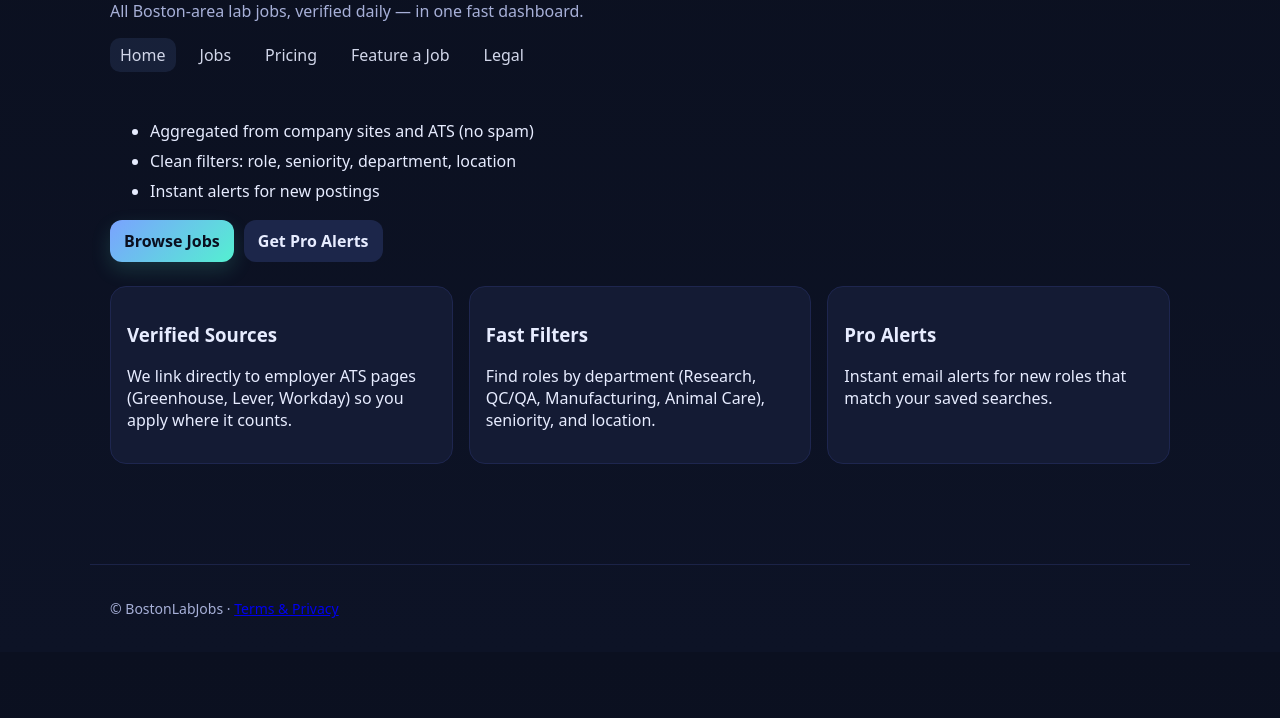
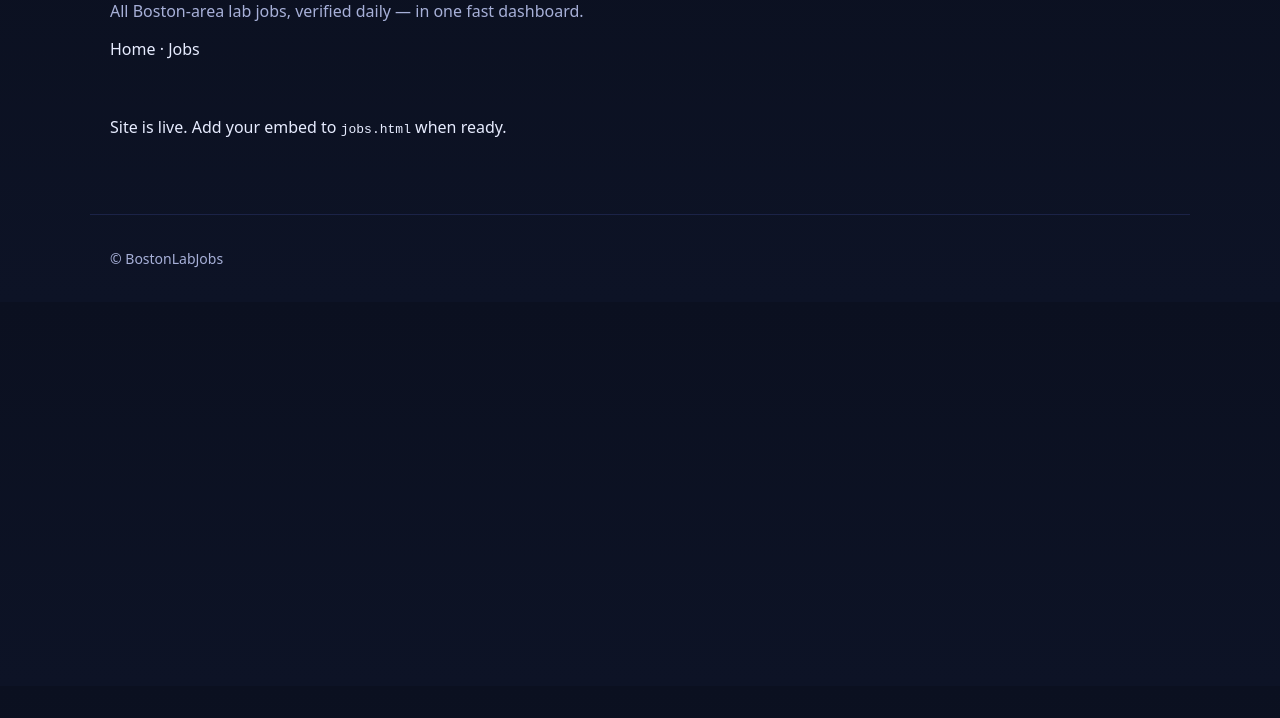
Before and after one commit to jermlandosa/BostonLabJobs, a plain HTML site: page index.html in a window 1280 px wide. Shown: the part 82-800 px from the top of the page. Drawn offline with Linux system fonts and the light colour scheme.

Commit message:
Reset root static site to minimal layout

```diff
--- a/index.html
+++ b/index.html
@@ -1,56 +1,13 @@
 <!doctype html>
-<html lang="en">
-<head>
-  <meta charset="utf-8" />
-  <meta name="viewport" content="width=device-width, initial-scale=1" />
-  <title>BostonLabJobs — All Boston-area lab jobs, verified daily</title>
-  <meta name="description" content="BostonLabJobs: a clean dashboard of Boston-area lab roles aggregated from company sites and ATS systems.">
-  <link rel="stylesheet" href="styles.css" />
-</head>
-<body>
-  <header class="wrap">
-    <h1>BostonLabJobs</h1>
-    <p class="tagline">All Boston-area lab jobs, verified daily — in one fast dashboard.</p>
-    <nav>
-      <a href="index.html" class="active" aria-current="page">Home</a>
-      <a href="jobs.html">Jobs</a>
-      <a href="pricing.html">Pricing</a>
-      <a href="feature.html">Feature a Job</a>
-      <a href="legal.html">Legal</a>
-    </nav>
-  </header>
-
-  <main class="wrap">
-    <section class="hero">
-      <ul>
-        <li>Aggregated from company sites and ATS (no spam)</li>
-        <li>Clean filters: role, seniority, department, location</li>
-        <li>Instant alerts for new postings</li>
-      </ul>
-      <div class="cta-row">
-        <a class="btn" href="jobs.html">Browse Jobs</a>
-        <a class="btn secondary" href="pricing.html">Get Pro Alerts</a>
-      </div>
-    </section>
-
-    <section class="grid">
-      <div class="card">
-        <h3>Verified Sources</h3>
-        <p>We link directly to employer ATS pages (Greenhouse, Lever, Workday) so you apply where it counts.</p>
-      </div>
-      <div class="card">
-        <h3>Fast Filters</h3>
-        <p>Find roles by department (Research, QC/QA, Manufacturing, Animal Care), seniority, and location.</p>
-      </div>
-      <div class="card">
-        <h3>Pro Alerts</h3>
-        <p>Instant email alerts for new roles that match your saved searches.</p>
-      </div>
-    </section>
-  </main>
-
-  <footer class="wrap">
-    <p>© BostonLabJobs · <a href="legal.html">Terms & Privacy</a></p>
-  </footer>
-</body>
-</html>
+<html lang="en"><head>
+<meta charset="utf-8"/><meta name="viewport" content="width=device-width,initial-scale=1"/>
+<title>BostonLabJobs — All Boston-area lab jobs, verified daily</title>
+<link rel="stylesheet" href="styles.css"/>
+</head><body>
+<header class="wrap"><h1>BostonLabJobs</h1>
+<p class="tagline">All Boston-area lab jobs, verified daily — in one fast dashboard.</p>
+<nav><a href="index.html" class="active">Home</a> · <a href="jobs.html">Jobs</a></nav>
+</header>
+<main class="wrap"><p>Site is live. Add your embed to <code>jobs.html</code> when ready.</p></main>
+<footer class="wrap"><p>© BostonLabJobs</p></footer>
+</body></html>
--- a/styles.css
+++ b/styles.css
@@ -1,48 +1,7 @@
-/* Minimal, clean styling */
-:root {
-  --bg: #0b1020;
-  --fg: #e7ecff;
-  --muted: #a7b0d8;
-  --card: #141b34;
-  --brand: #7aa2ff;
-  --brand-2: #54f0d1;
-}
-
-* { box-sizing: border-box; }
-body {
-  margin: 0; font-family: ui-sans-serif, system-ui, -apple-system, Segoe UI, Roboto, Helvetica, Arial, "Apple Color Emoji", "Segoe UI Emoji";
-  background: linear-gradient(180deg, #0b1020, #0d1326);
-  color: var(--fg);
-}
-
-.wrap { width: min(1100px, 92vw); margin: 0 auto; padding: 20px; }
-header.wrap { display: flex; flex-direction: column; gap: 8px; }
-h1 { margin: 8px 0; font-size: 28px; letter-spacing: 0.4px; }
-.tagline { color: var(--muted); margin: 0 0 8px; }
-
-nav { display: flex; gap: 14px; flex-wrap: wrap; }
-nav a { color: var(--fg); text-decoration: none; opacity: 0.9; padding: 6px 10px; border-radius: 10px; }
-nav a.active, nav a[aria-current="page"], nav a:hover { background: rgba(122,162,255,0.12); }
-
-.hero ul { margin: 0 0 18px; }
-.hero li { margin: 8px 0; }
-.cta-row { display: flex; gap: 10px; }
-
-.btn {
-  background: linear-gradient(135deg, var(--brand), var(--brand-2));
-  color: #0a0f1f; padding: 10px 14px; border-radius: 12px; text-decoration: none; font-weight: 700;
-  box-shadow: 0 8px 20px rgba(84,240,209,0.15);
-}
-.btn.secondary { background: #1c264a; color: var(--fg); box-shadow: none; }
-
-.grid { display: grid; grid-template-columns: repeat(auto-fit,minmax(240px,1fr)); gap: 16px; margin: 24px 0 40px; }
-.card { background: var(--card); border: 1px solid #1e264f; padding: 16px; border-radius: 16px; }
-
-.pricing-grid { display: grid; grid-template-columns: repeat(auto-fit,minmax(240px,1fr)); gap: 16px; }
-.price-card { background: var(--card); border: 1px solid #1e264f; padding: 16px; border-radius: 16px; }
-.price-card.highlight { outline: 2px solid var(--brand); }
-
-.muted { color: var(--muted); }
-
-.iframe-wrap { overflow: hidden; border-radius: 12px; }
-footer.wrap { color: var(--muted); font-size: 14px; border-top: 1px solid #1b2347; margin-top: 40px; }
+:root { --bg:#0b1020; --fg:#e7ecff; --muted:#a7b0d8; --card:#141b34; }
+*{box-sizing:border-box} body{margin:0;font-family:ui-sans-serif,system-ui,-apple-system,Segoe UI,Roboto,Helvetica,Arial;background:linear-gradient(180deg,#0b1020,#0d1326);color:var(--fg)}
+.wrap{width:min(1100px,92vw);margin:0 auto;padding:20px} header.wrap{display:flex;flex-direction:column;gap:8px}
+h1{margin:8px 0;font-size:28px}.tagline{color:var(--muted);margin:0 0 8px}
+nav a{color:var(--fg);text-decoration:none}
+.muted{color:var(--muted)} .iframe-wrap{overflow:hidden;border-radius:12px}
+footer.wrap{color:var(--muted);font-size:14px;border-top:1px solid #1b2347;margin-top:40px}
```
Also changed, not shown: jobs.html (+9 -28 lines), 1 other file.
